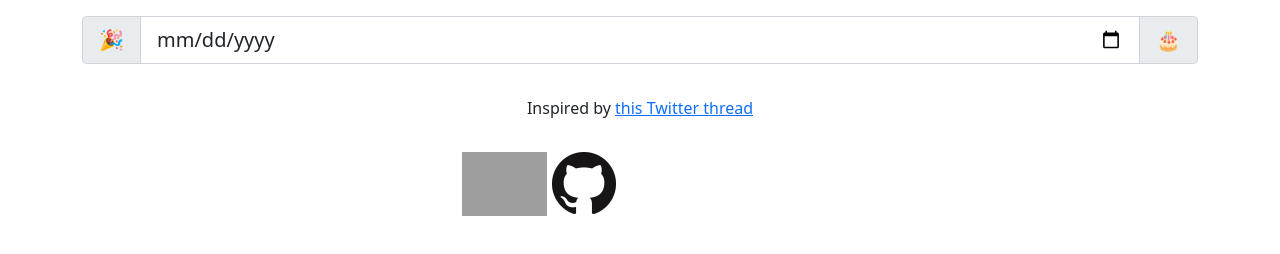
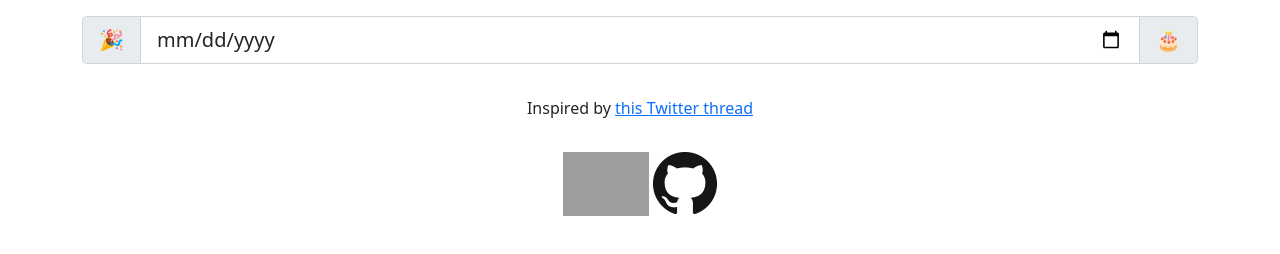
Before and after one commit to mitchr/wmb, a plain HTML site: page index.html in a window 1280 px wide. Drawn offline with nearby package versions, Linux system fonts and the light colour scheme; grey boxes are pictures that could not be loaded.

Commit message:
Remember how to horizontally center

```diff
--- a/index.html
+++ b/index.html
@@ -33,8 +33,9 @@
 				</p>
 			</div>
 		</div>
-		<div class="row mt-3">
-			<div class="col offset-4">
+
+		<div class="row text-center mt-3">
+			<div class="col">
 				<img class="img-fluid" style="max-height: 64px;" src="https://upload.wikimedia.org/wikipedia/commons/3/36/Wikidata_stamp_rec_light.png">
 				<a href="https://github.com/mitchr"><img class="img-fluid" src="./ghMark.png"></a>
 			</div>
```
